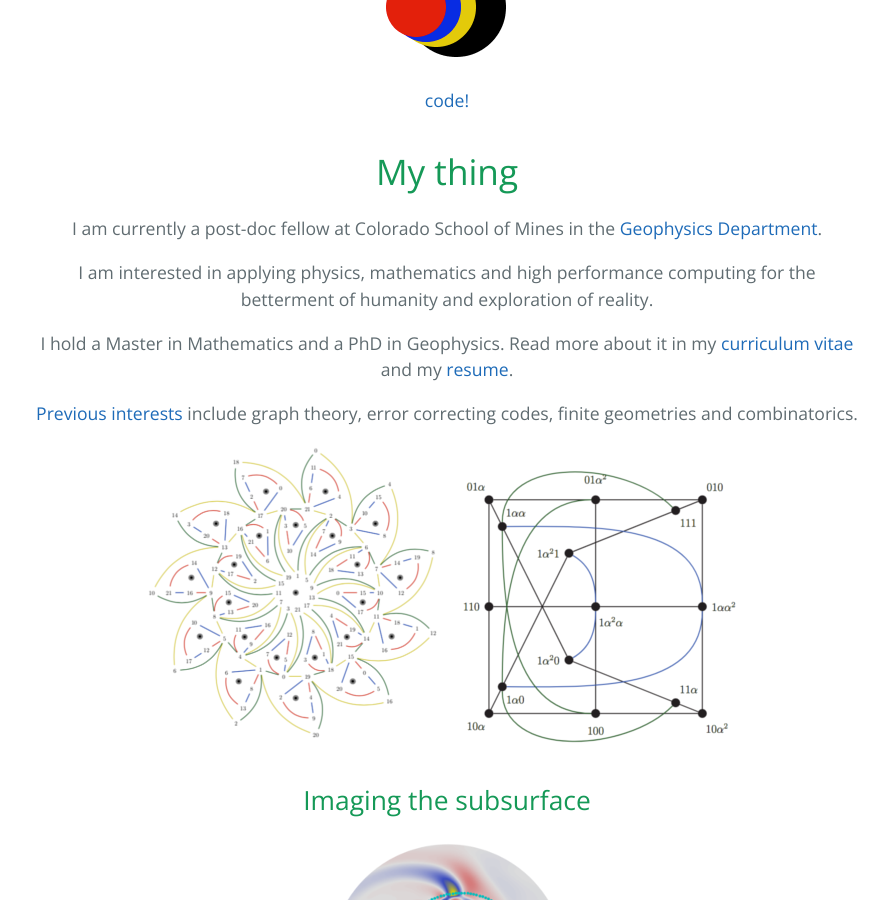
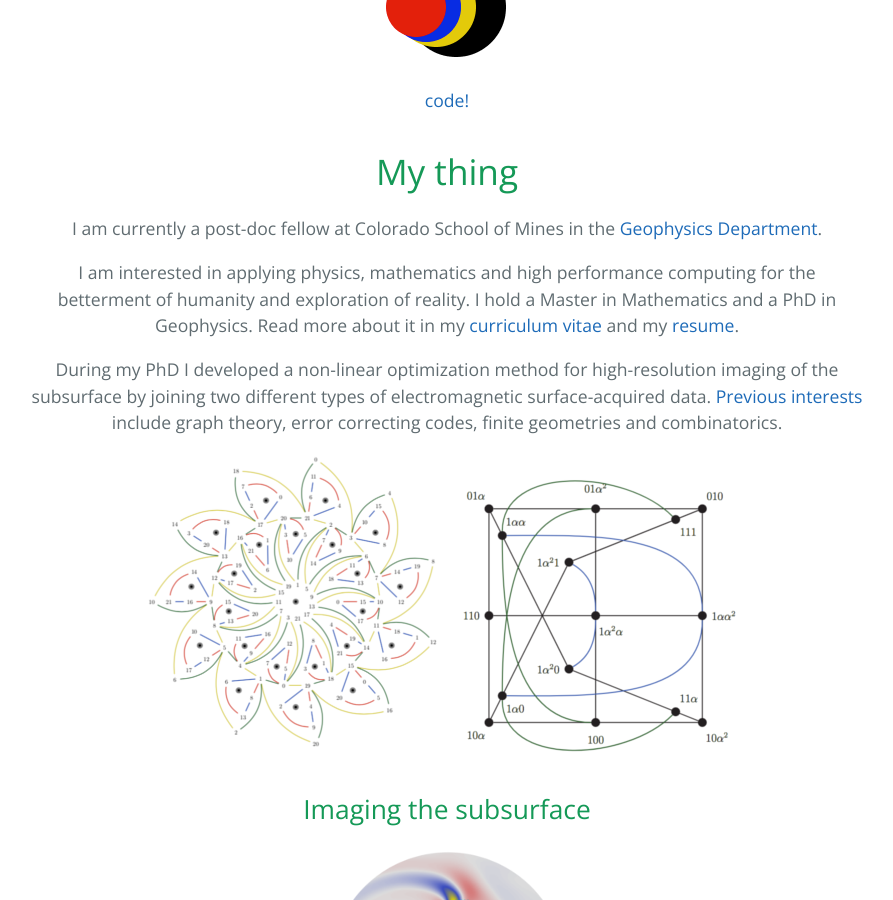
Before and after one commit to diegozain/diegozain.github.io, a Jekyll site: the page built from index.md, in a window 1280 px wide and 900 px high, scrolled down 458 px. Shown: the whole window, without its empty margins (193-1086 px from the left). Built offline with Jekyll 4.4.1, drawn with Linux system fonts in a browser that asks for light colours.

Commit message:
new cv and resu

```diff
--- a/index.md
+++ b/index.md
@@ -10,11 +10,9 @@ layout: default
 
 I am currently a post-doc fellow at Colorado School of Mines in the [Geophysics Department](https://cwp.mines.edu/faculty/).
 
-I am interested in applying physics, mathematics and high performance computing for the betterment of humanity and exploration of reality.
+I am interested in applying physics, mathematics and high performance computing for the betterment of humanity and exploration of reality. I hold a Master in Mathematics and a PhD in Geophysics. Read more about it in my [curriculum vitae](./diego-cv.pdf) and my [resume](./resume.pdf).
 
-I hold a Master in Mathematics and a PhD in Geophysics. Read more about it in my [curriculum vitae](./diego-cv.pdf) and my [resume](./resume.pdf).
-
-[Previous interests](https://digitalcommons.mtu.edu/cgi/viewcontent.cgi?article=1806&context=etds) include graph theory, error correcting codes, finite geometries and combinatorics.
+During my PhD I developed a non-linear optimization method for high-resolution imaging of the subsurface by joining two different types of electromagnetic surface-acquired data. [Previous interests](https://digitalcommons.mtu.edu/cgi/viewcontent.cgi?article=1806&context=etds) include graph theory, error correcting codes, finite geometries and combinatorics.
 
 ![](images/quantum-code.png) [![](images/pg-master.png)](https://digitalcommons.mtu.edu/cgi/viewcontent.cgi?article=1806&context=etds)
 
```
Also changed, not shown: 2 other files.
